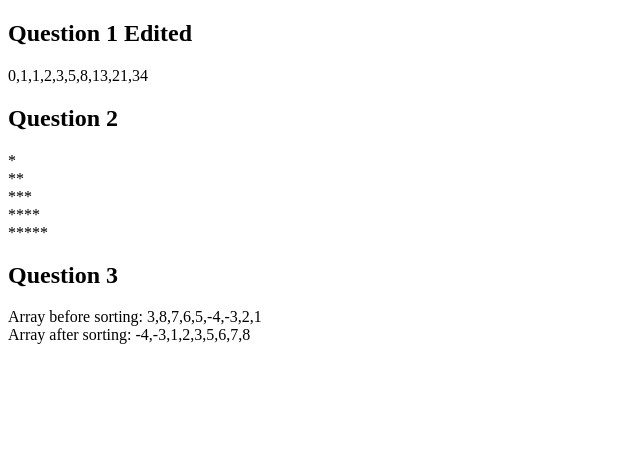
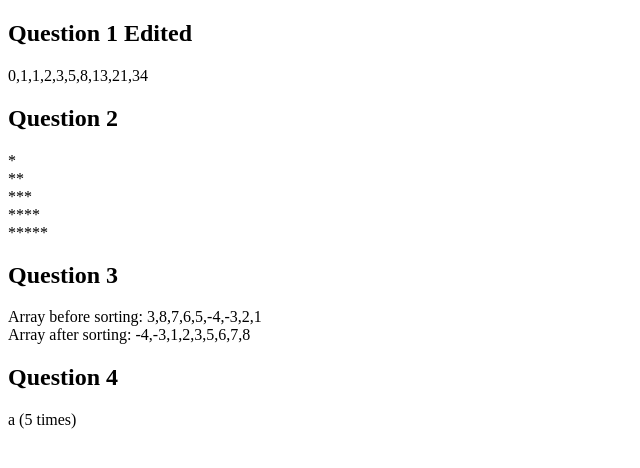
Before and after one commit to fhyath/CW6, a plain HTML site: page index.html in a window 1280 px wide. Shown: the whole page, without its empty margins (0-640 px from the left). Drawn offline with Linux system fonts and the light colour scheme.

Commit message:
Completed Question 4

```diff
--- a/index.html
+++ b/index.html
@@ -50,6 +50,45 @@
         document.write("Array after sorting: " + sortArray(array));
     </script>
 
+    <h2>Question 4</h2>
+    <script>
+
+        function findMostFrequent(arr){
+            let map = new Map();
+
+            for(i=0; i<arr.length; i++){
+                if(map.has(arr[i])){
+                    map.set(arr[i], map.get(arr[i])+1);
+                }
+                else{
+                    map.set(arr[i],1);
+                }
+            }
+            console.log(map);
+            let maxValue = Number.MIN_VALUE;
+            for (let [key, value] of map) {
+                if(value > maxValue){
+                    maxValue = value;
+                }
+            }
+
+            var character;
+            var times;
+            for (let [key, value] of map) {
+                if(value === maxValue){
+                    character = key;
+                    times = value;
+                }
+            }
+            document.write(character + " (" + times + " times)");
+        }
+
+        let arr1 = [3, 'a', 'a', 'a', 2, 3, 'a', 3, 'a', 2, 4, 9, 3];
+        findMostFrequent(arr1);
+
+
+    </script>
+
 
 
 
```
